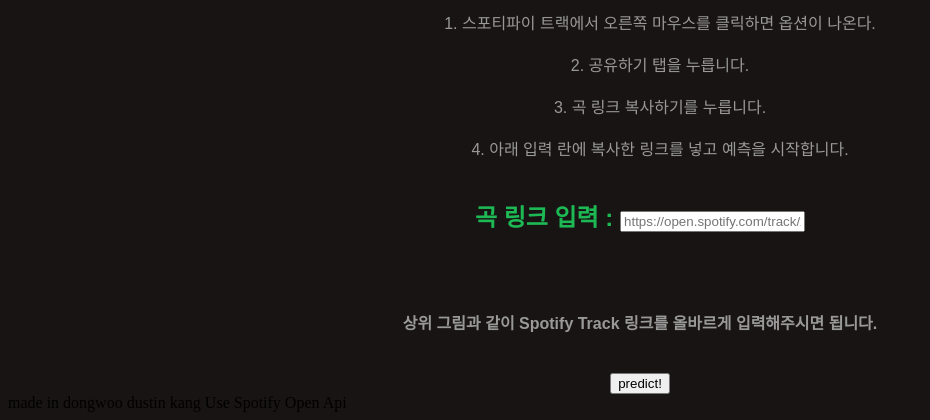
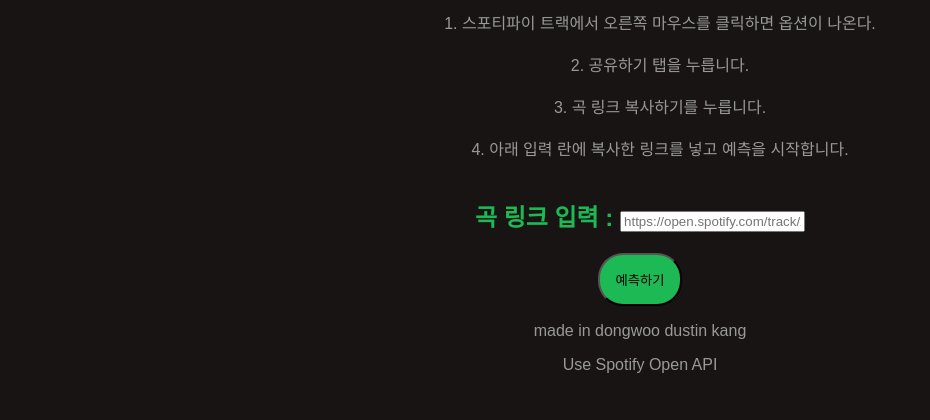
Before and after one commit to dustin-kang/db-music-mbti-classification, a Flask app: page / in a window 1280 px wide. Shown: the part 681-1101 px from the top of the page, without its empty margins (0-930 px from the left). After the commit the page ends 1054 px from the top, so only its background shows below. Run offline with Flask 2, Linux system fonts and the light colour scheme; parts of the project's set-up code (start-up, migrations or seed data) failed here and were passed over.

Commit message:
custom Upload5

```diff
--- a/templates/send.html
+++ b/templates/send.html
@@ -22,9 +22,8 @@
 
 
         <form method="POST", action="{{url_for('recv')}}">
-           <h2 style="font-family:sans-serif; color: #1DB954;"> 곡 링크 입력 :  <input type="text", name='inpute_code', placeholder="https://open.spotify.com/track/2bgTY4UwhfBYhGT4HUYStN?si=fdbf6222fa7b4c15" width="600"></h2> <br><br>
-            <h4 style="font-family:sans-serif; color: #999999;">상위 그림과 같이 Spotify Track 링크를 올바르게 입력해주시면 됩니다. <br><br></h4>
-            <input type="submit" , value='predict!' >
+            <h2 style="font-family:sans-serif; color: #1DB954;"> 곡 링크 입력 :  <input type="text", name='inpute_code', placeholder="https://open.spotify.com/track/2bgTY4UwhfBYhGT4HUYStN?si=fdbf6222fa7b4c15" width="600px" ></h2>
+            <input type="submit" , value='예측하기', style=" border-radius: 25px; padding: 15px; background-color: #1DB954;"  >
         </form>
 
 
@@ -33,7 +32,10 @@
 
     </body>
     <footer>
-        made in dongwoo dustin kang
-        Use Spotify Open Api
+        <center>
+        <p style="font-family:sans-serif; color: #999999;">made in dongwoo dustin kang</p>
+        <p style="font-family:sans-serif; color: #999999;">Use Spotify Open API</p>
+        </center>
+
     </footer>
 </html>
```
